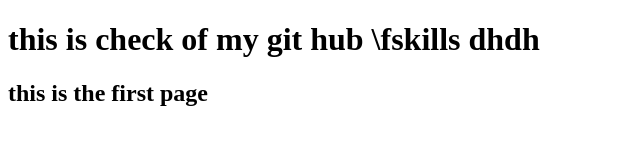
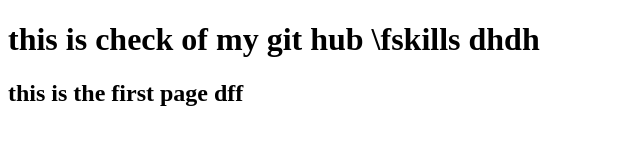
Before and after one commit to prabhat69392/theory-check, a plain HTML site: page index.html in a window 1280 px wide. Shown: the full height of the page, 0-640 px from the left. Drawn offline with Linux system fonts and the light colour scheme.

Commit message:
come forward

```diff
--- a/index.html
+++ b/index.html
@@ -7,6 +7,6 @@
 </head>
 <body>
   <h1>this is check of my git hub \fskills dhdh</h1>
-  <h2>this is the first page</h2>
+  <h2>this is the first page dff</h2>
 </body>
 </html>
```
